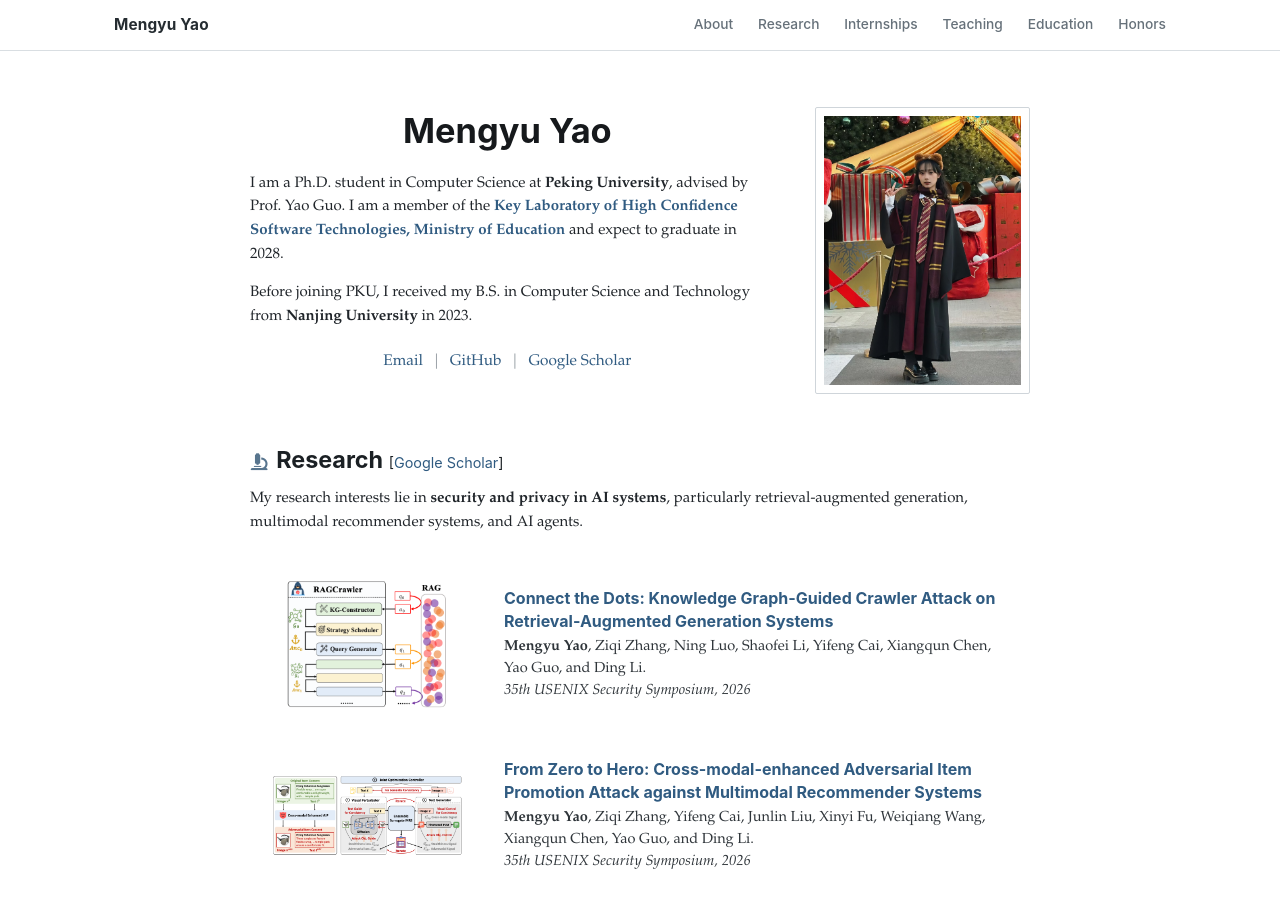
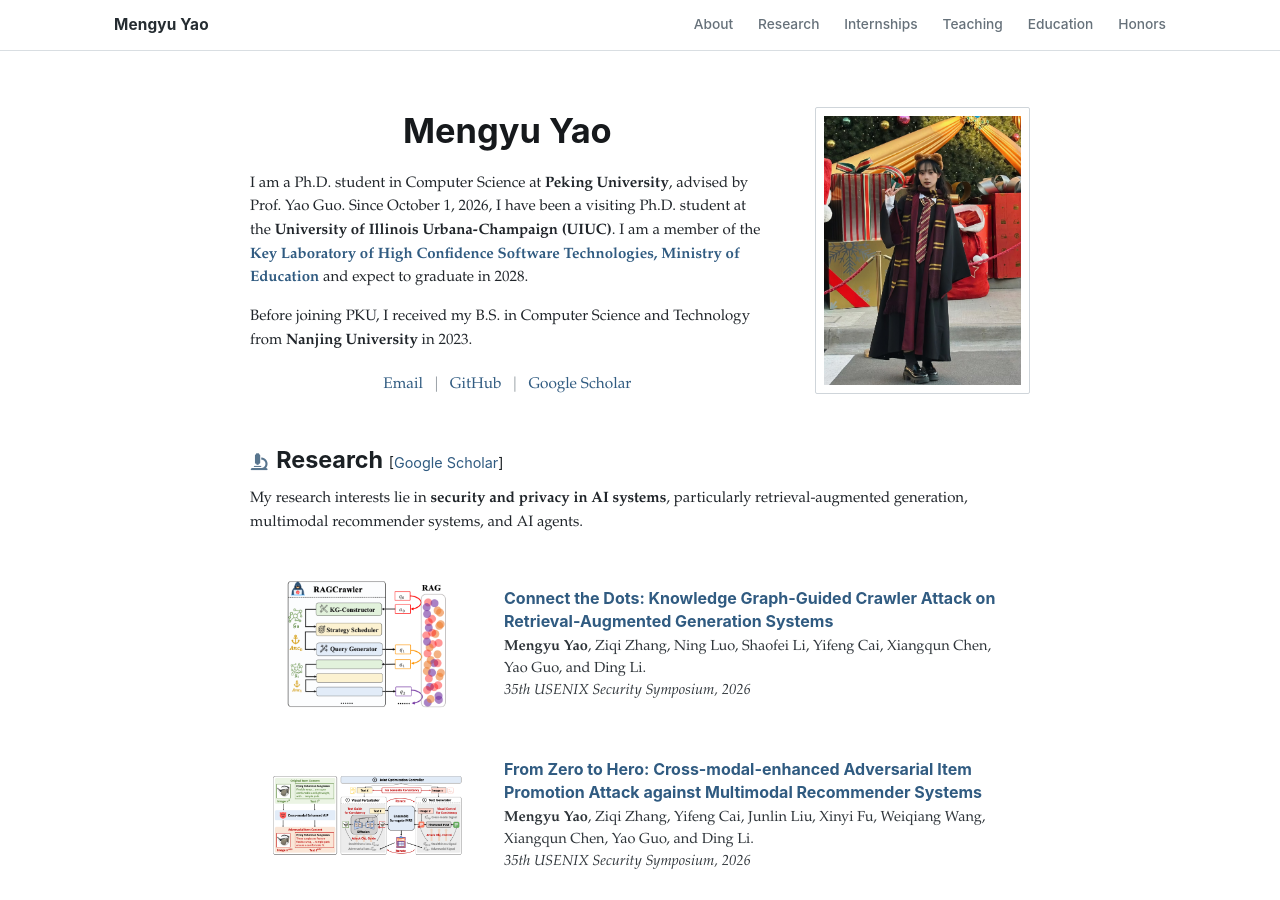
Before and after one commit to Yao-mengyu/Yao-mengyu.github.io, a Jekyll site: the page built from _pages/about.md, in a window 1280 px wide and 900 px high. Built offline with Jekyll 4.4.1, drawn with Linux system fonts in a browser that asks for light colours; some of the changed text lies outside the part shown.

Commit message:
Add UIUC visiting status
Co-authored-by: Cursor <cursoragent@cursor.com>

```diff
--- a/_pages/about.md
+++ b/_pages/about.md
@@ -12,7 +12,7 @@ redirect_from:
 <section class="academic-intro" id="about-me" aria-labelledby="profile-name">
   <div class="academic-intro__copy">
     <h1 id="profile-name">Mengyu Yao</h1>
-    <p>I am a Ph.D. student in Computer Science at <strong>Peking University</strong>, advised by Prof. Yao Guo. I am a member of the <a href="https://cs.pku.edu.cn/info/1166/1849.htm" target="_blank" rel="noopener noreferrer"><strong>Key Laboratory of High Confidence Software Technologies, Ministry of Education</strong></a> and expect to graduate in 2028.</p>
+    <p>I am a Ph.D. student in Computer Science at <strong>Peking University</strong>, advised by Prof. Yao Guo. Since October 1, 2026, I have been a visiting Ph.D. student at the <strong>University of Illinois Urbana-Champaign (UIUC)</strong>. I am a member of the <a href="https://cs.pku.edu.cn/info/1166/1849.htm" target="_blank" rel="noopener noreferrer"><strong>Key Laboratory of High Confidence Software Technologies, Ministry of Education</strong></a> and expect to graduate in 2028.</p>
     <p>Before joining PKU, I received my B.S. in Computer Science and Technology from <strong>Nanjing University</strong> in 2023.</p>
     <nav class="academic-intro__links" aria-label="Contact and academic profiles">
       <a href="mailto:{{ site.author.email }}">Email</a><span aria-hidden="true">|</span>
@@ -168,6 +168,14 @@ redirect_from:
 
 <div class="cv-entry">
   <div class="cv-entry__heading">
+    <div><strong>University of Illinois Urbana-Champaign (UIUC)</strong></div>
+    <span class="cv-entry__date">Oct 1, 2026 – Present</span>
+  </div>
+  <p class="cv-entry__role">Visiting Ph.D. Student</p>
+</div>
+
+<div class="cv-entry">
+  <div class="cv-entry__heading">
     <div><strong>Peking University</strong><span>School of Computer Science</span></div>
     <span class="cv-entry__date">Sep 2023 – Jun 2028 (Expected)</span>
   </div>
```
